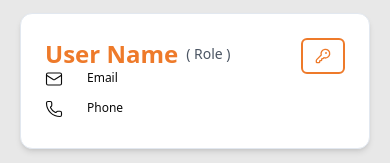
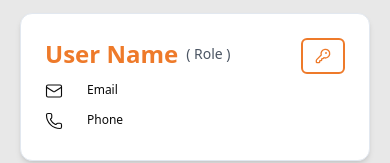
Before and after one commit to applus-ian/Employee-Management, a Next.js app in the folder frontend/: page /employee/profile in a window 390 px wide. Shown: the part 676-839 px from the top of the page. Built offline with nearby package versions, Linux system fonts and the light colour scheme; no server answers.

Commit message:
feat(employee/profile): finalize and polish responsive profile page design

```diff
--- a/frontend/src/app/employee/profile/page.tsx
+++ b/frontend/src/app/employee/profile/page.tsx
@@ -40,7 +40,7 @@
                 </div>
 
                 <CardDescription>
-                  <div className="flex flex-row">
+                  <div className="flex flex-row pt-3">
                     <div className="pr-6 pb-3">
                       <Mail size={18} strokeWidth={1.5} />
                     </div>
```
